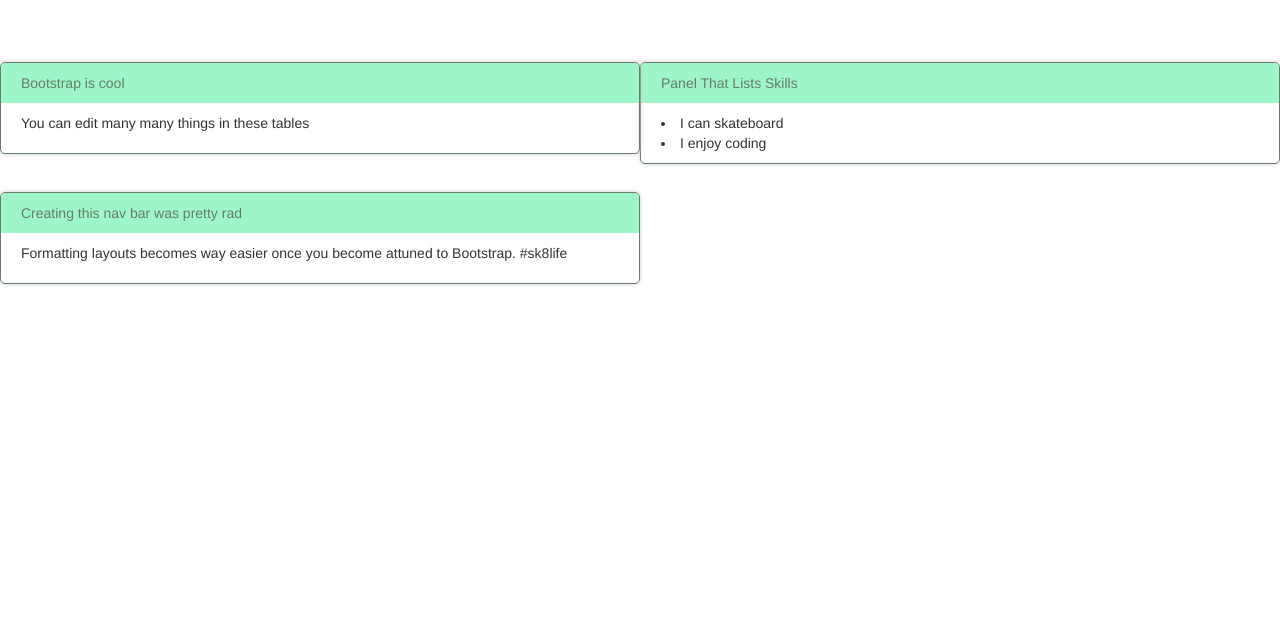
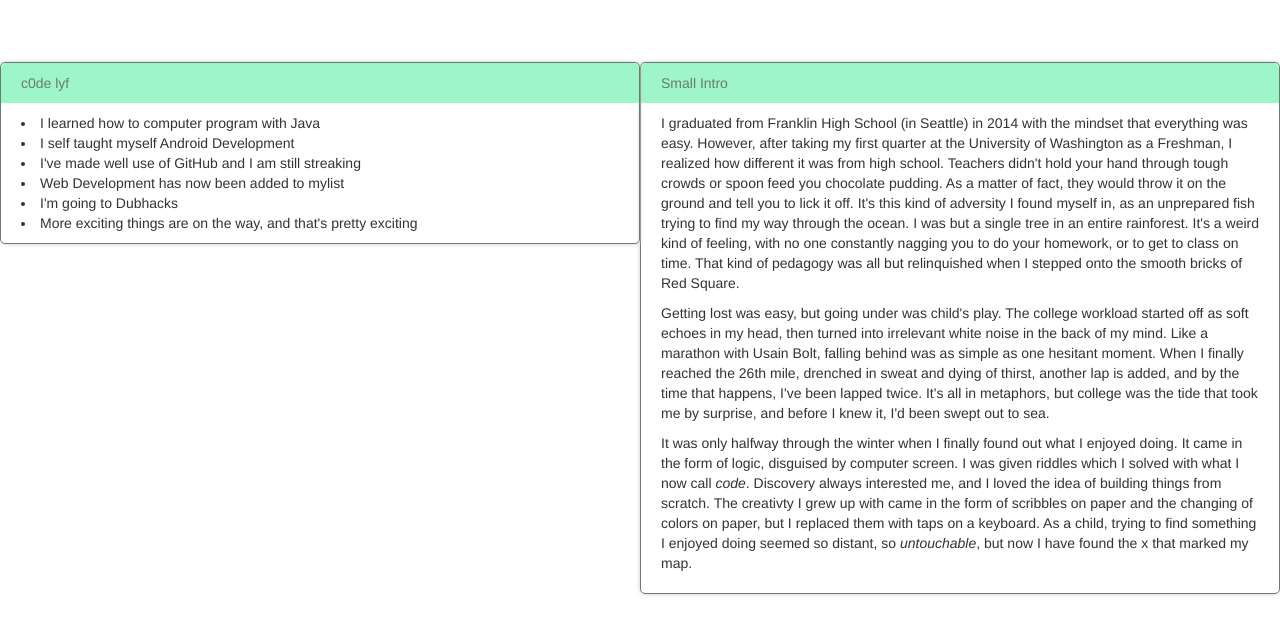
Before and after one commit to natetan/info101, a plain HTML site: page bootstrap.html in a window 1280 px wide. Shown: the part 887-1519 px from the top of the page. Before the commit the page ends 1210 px from the top, so only its background shows below. Drawn offline with nearby package versions, Linux system fonts and the light colour scheme.

Commit message:
wrote the intro and sub intro to my nav panels

```diff
--- a/bootstrap.html
+++ b/bootstrap.html
@@ -106,10 +106,11 @@
 		</div>
 		<object class="pdfObject" width="750" height="750" data="resume.pdf" target="_blank"><img src="resume.pdf" border="0"></object>
 		<div class="myPanel">
-			<div class="heading">Panel That Lists Skills</div>
+			<div class="heading">Small Intro</div>
 			<div class="body">
-				<li>I can skateboard</li>
-				<li>I enjoy coding</li>
+				<p class="intro1">I graduated from Franklin High School (in Seattle) in 2014 with the mindset that everything was easy. However, after taking my first quarter at the University of Washington as a Freshman, I realized how different it was from high school. Teachers didn't hold your hand through tough crowds or spoon feed you chocolate pudding. As a matter of fact, they would throw it on the ground and tell you to lick it off. It's this kind of adversity I found myself in, as an unprepared fish trying to find my way through the ocean. I was but a single tree in an entire rainforest. It's a weird kind of feeling, with no one constantly nagging you to do your homework, or to get to class on time. That kind of pedagogy was all but relinquished when I stepped onto the smooth bricks of Red Square.</p>
+				<p class="intro2">Getting lost was easy, but going under was child's play. The college workload started off as soft echoes in my head, then turned into irrelevant white noise in the back of my mind. Like a marathon with Usain Bolt, falling behind was as simple as one hesitant moment. When I finally reached the 26th mile, drenched in sweat and dying of thirst, another lap is added, and by the time that happens, I've been lapped twice. It's all in metaphors, but college was the tide that took me by surprise, and before I knew it, I'd been swept out to sea.</p>
+				<p class="intro3">It was only halfway through the winter when I finally found out what I enjoyed doing. It came in the form of logic, disguised by computer screen. I was given riddles which I solved with what I now call <i>code</i>. Discovery always interested me, and I loved the idea of building things from scratch. The creativty I grew up with came in the form of scribbles on paper and the changing of colors on paper, but I replaced them with taps on a keyboard. As a child, trying to find something I enjoyed doing seemed so distant, so <i>untouchable</i>, but now I have found the x that marked my map.</p>
 				<div class="showOnHover">
 					<a href="" class="btn-xs btn-danger">Delete</a>
 				</div>
@@ -117,16 +118,21 @@
 		</div>
 
 		<div class="myPanel">
-			<div class="heading">Bootstrap is cool</div>
+			<div class="heading">c0de lyf</div>
 			<div class="body">
-				<p>You can edit many many things in these tables</p>
+				<li>I learned how to computer program with Java</li>
+				<li>I self taught myself Android Development</li>
+				<li>I've made well use of GitHub and I am still streaking</li>
+				<li>Web Development has now been added to mylist</li>
+				<li>I'm going to Dubhacks</li>
+				<li>More exciting things are on the way, and that's pretty exciting</li>
 				<div class="showOnHover">
 					<a href="" class="btn-xs btn-danger">Delete</a>
 				</div>
 			</div>
 		</div>
 
-		<div class="myPanel">
+		<!-- <div class="myPanel">
 			<div class="heading">Creating this nav bar was pretty rad</div>
 			<div class="body">
 				<p>Formatting layouts becomes way easier once you become attuned to Bootstrap. #sk8life</p>
@@ -134,7 +140,7 @@
 					<a href="" class="btn-xs btn-danger">Delete</a>
 				</div>
 			</div>
-		</div>
+		</div> -->
 		<!-- jQuery (necessary for Bootstrap's JavaScript plugins) -->
    		<script src="https://ajax.googleapis.com/ajax/libs/jquery/1.11.3/jquery.min.js"></script>
 		<!-- Latest compiled and minified JavaScript -->
```
